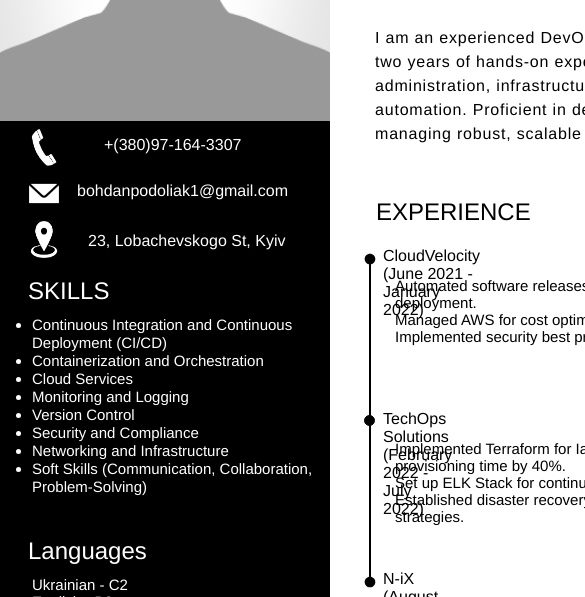
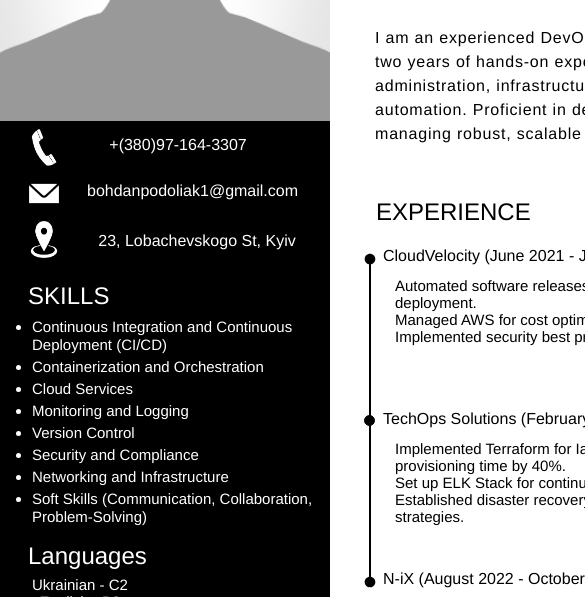
Before and after one commit to s1prove/CV, a plain HTML site: page index.html in a window 390 px wide. Shown: the part 236-833 px from the top of the page, 585 px wide, since content can reach past the window. Drawn offline with nearby package versions, Linux system fonts and the light colour scheme.

Commit message:
added adaptability

```diff
--- a/index.html
+++ b/index.html
@@ -3,6 +3,76 @@
   <head>
     <link rel="stylesheet" href="globals.css" />
     <link rel="stylesheet" href="style.css" />
+    <style>
+      @media only screen and (max-width: 768px) {
+        body {
+          font-size: 14px;
+        }
+
+        .overlap {
+          flex-direction: column;
+          align-items: center;
+        }
+
+        .rectangle {
+          width: 100%;
+          text-align: center;
+          order: 2;
+        }
+
+        .text-wrapper-8,
+        .text-wrapper-9,
+        .style-4,
+        .style-1,
+        .flexcontainer-2 {
+          width: 100%;
+          text-align: left;
+        }
+
+        .style-4 {
+          margin-bottom: 20px;
+        }
+
+        .ul {
+          padding: 0;
+          list-style: none;
+          text-align: left;
+          margin-left: 0px;
+        }
+
+        .ul li {
+          padding: 2px 0;
+        }
+
+        .flexcontainer {
+        flex-direction: column;
+        align-items: center;
+        }
+
+        .text-wrapper-5,
+        .text-wrapper-6 {
+          width: 100%;
+          margin: 5px 0;
+          box-sizing: border-box;
+          text-align: left;
+        }
+
+        .text-wrapper-7{
+          width: 100%;
+          margin: 5px 0;
+          margin-top: 5px;
+          box-sizing: border-box;
+          text-align: left;
+        }
+
+        .text-wrapper-4{
+          width: 100%;
+          margin-left: 10px;
+          box-sizing: border-box;
+          text-align: left;
+        }
+      }
+    </style>
   </head>
   <body>
     <main class="CV">
```
